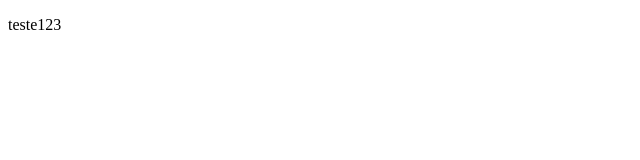
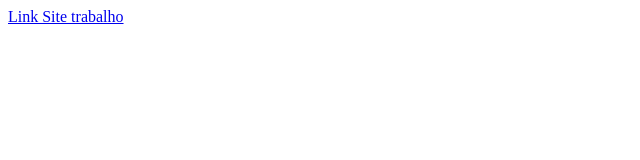
Before and after one commit to Hoelesen/desenvolvimento-site, a plain HTML site: page index.html in a window 1280 px wide. Shown: the whole page, without its empty margins (0-640 px from the left). Drawn offline with Linux system fonts and the light colour scheme.

Commit message:
teste124

```diff
--- a/index.html
+++ b/index.html
@@ -10,6 +10,6 @@
 
 
 
-    <p>teste123</p>
+    <a href="../desenvolvimento-site/Site provedor/HTMs/index.html"> Link Site trabalho</a>
 </body>
 </html>
```
